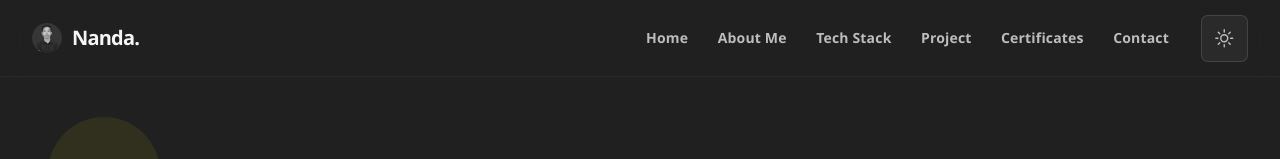
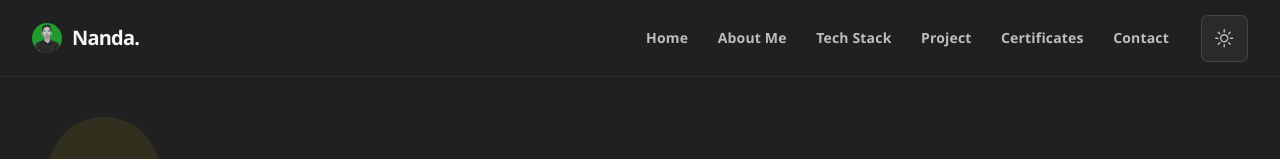
Before and after one commit to Zakynovan18/portofolio, a React (Vite) app: page / in a window 1280 px wide. Shown: the top 159 px of the page. Built offline with nearby package versions, Linux system fonts and the light colour scheme.

Commit message:
change bg logo

```diff
--- a/src/pages/Home.css
+++ b/src/pages/Home.css
@@ -69,7 +69,7 @@
   display: block;
   overflow: hidden;
   border-radius: 50%;
-  background: var(--home-surface);
+  background: var(--home-green);
 }
 
 .wordmark-mark img {
```
Also changed, not shown: 1 other file (tests, documents, lock files or other folders).
